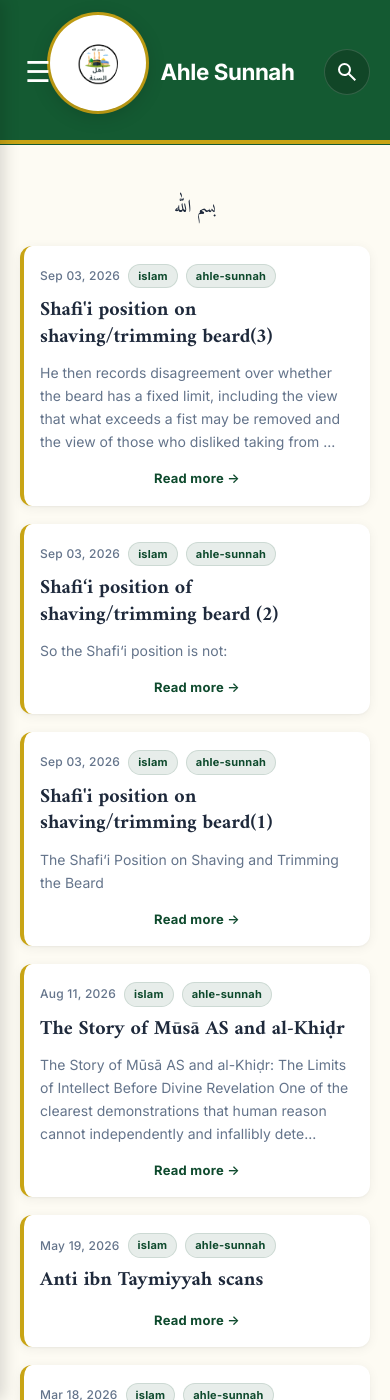
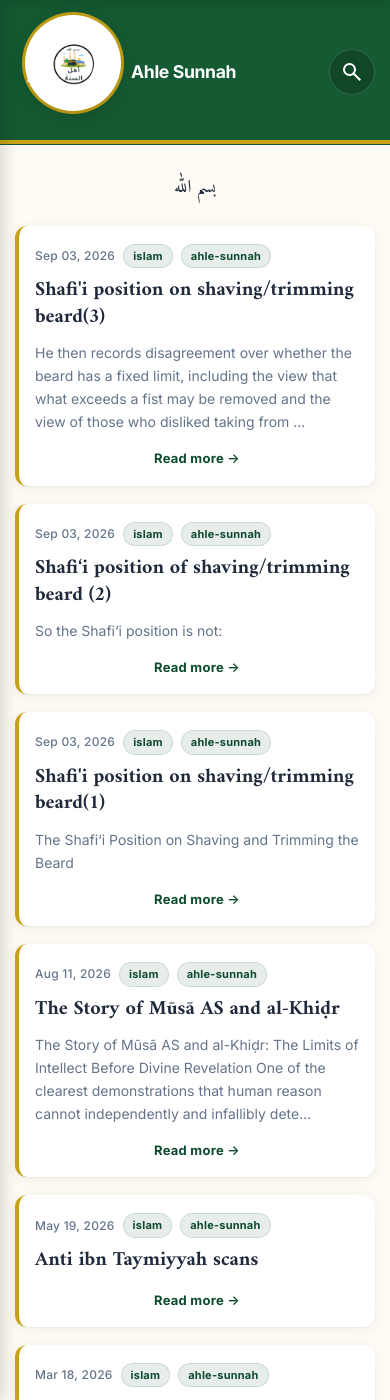
Before and after one commit to Fali17/ahlesunnah, a Jekyll site: the page built from index.html, in a window 390 px wide and 1400 px high. Built offline with Jekyll 4.4.1, drawn with Linux system fonts in a browser that asks for light colours; the list of posts is cut into pages by our own code.

Commit message:
Update default.html

```diff
--- a/_layouts/default.html
+++ b/_layouts/default.html
@@ -283,12 +283,38 @@
     border-radius: 2px;
   }
 
-  /* Responsive screen adaptations */
-  @media (max-width: 576px) {
+    /* --- Mobile Optimization Layout Layout --- */
+  @media (max-width: 768px) {
+    .header-container {
+      gap: 10px;
+      padding: 0 15px;
+      display: flex;
+      align-items: center;
+      justify-content: space-between;
+    }
+
+    /* Pushes the logo wrapper to give the hamburger button clear space */
+    .header-inner {
+      display: flex;
+      align-items: center;
+      gap: 10px;
+      margin-left: 10px; /* Creates explicit breathing room from the ☰ icon */
+    }
+    .header-inner h1 { font-size: 1.1rem; }
+    .header-inner .subtitle { display: none; }
+
+    /* Shrinks the panel height to a top banner so you can see the article text underneath */
     .search-overlay-panel {
-      max-width: 85%; /* Keeps a small slice of the website visible behind it on phone screens */
+      top: 0; right: 0; left: 0; width: 100%; max-width: 100%; height: auto;
+      transform: translateY(-100%); transition: transform 0.25s ease-in-out;
+      box-shadow: 0 4px 10px rgba(0,0,0,0.1);
     }
+    .search-overlay-panel.is-active { transform: translateY(0); }
+    .dropdown-results-container { max-height: 150px; }
+
+    .site-main { margin: 20px auto; padding: 0 15px; width: 100%; box-sizing: border-box; overflow-x: hidden; }
   }
+
 </style>
 
 </head>
@@ -478,20 +508,19 @@
         if (matches.length > 0 && !isPostPage && dropdownSearchResults) {
           matches.forEach(item => {
             const link = document.createElement('a');
-            link.href = item.url;
-            link.className = 'drop-res-item';
+            link.href = item.url; link.className = 'drop-res-item';
             link.style.display = 'block';
-            link.style.padding = '12px 15px';
-            link.style.borderBottom = '1px solid #f0f0f0';
+            link.style.padding = '10px 15px';
+            link.style.borderBottom = '1px solid #eee';
             link.style.textDecoration = 'none';
-            link.innerHTML = `<div style="font-weight:600;color:#145a32;font-size:0.95rem;">${item.title}</div>`;
+            link.innerHTML = `<div style="font-weight:600;color:#145a32;">${item.title}</div>`;
             dropdownSearchResults.appendChild(link);
           });
         }
       });
     }
 
-    // --- 4. Deep Live Highlight Injection Engine ---
+    // Highlight text on post page function
     function highlightTextOnPage(keyword) {
       removeHighlights();
       const targetArea = document.querySelector('.post-content') || document.querySelector('article') || document.querySelector('.site-main');
@@ -552,7 +581,6 @@
         openMenuBtn.style.opacity = "0";
       });
     }
-
     if (closeMenuBtn) {
       closeMenuBtn.addEventListener("click", () => {
         if (sidebarMenu) sidebarMenu.classList.remove("is-open");
@@ -560,7 +588,6 @@
         if (openMenuBtn) openMenuBtn.style.opacity = "1";
       });
     }
-
     if (sidebarOverlay) {
       sidebarOverlay.addEventListener("click", () => {
         if (sidebarMenu) sidebarMenu.classList.remove("is-open");
@@ -587,5 +614,7 @@
   </script>
 
 
+
+
 </body>
 </html>
```
Also changed, not shown: other parts of _layouts/default.html (+14 -10 lines).
